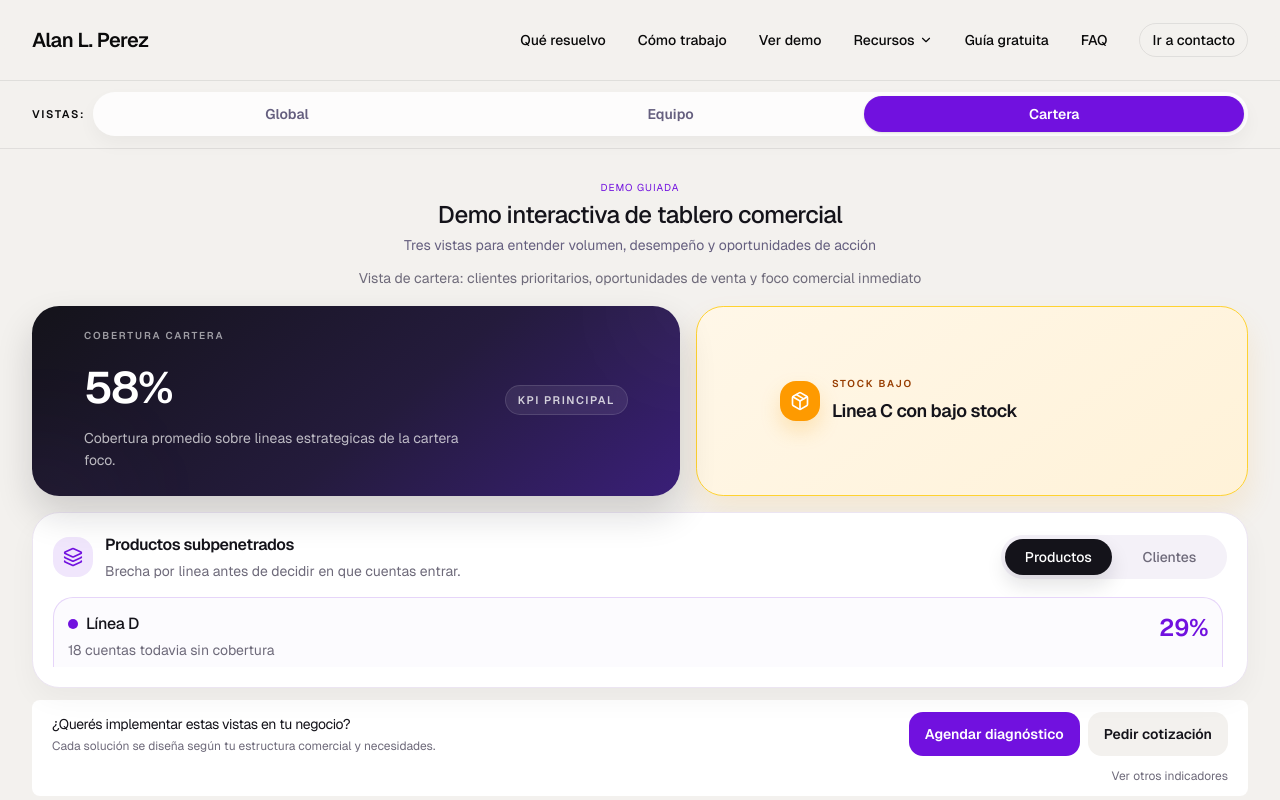
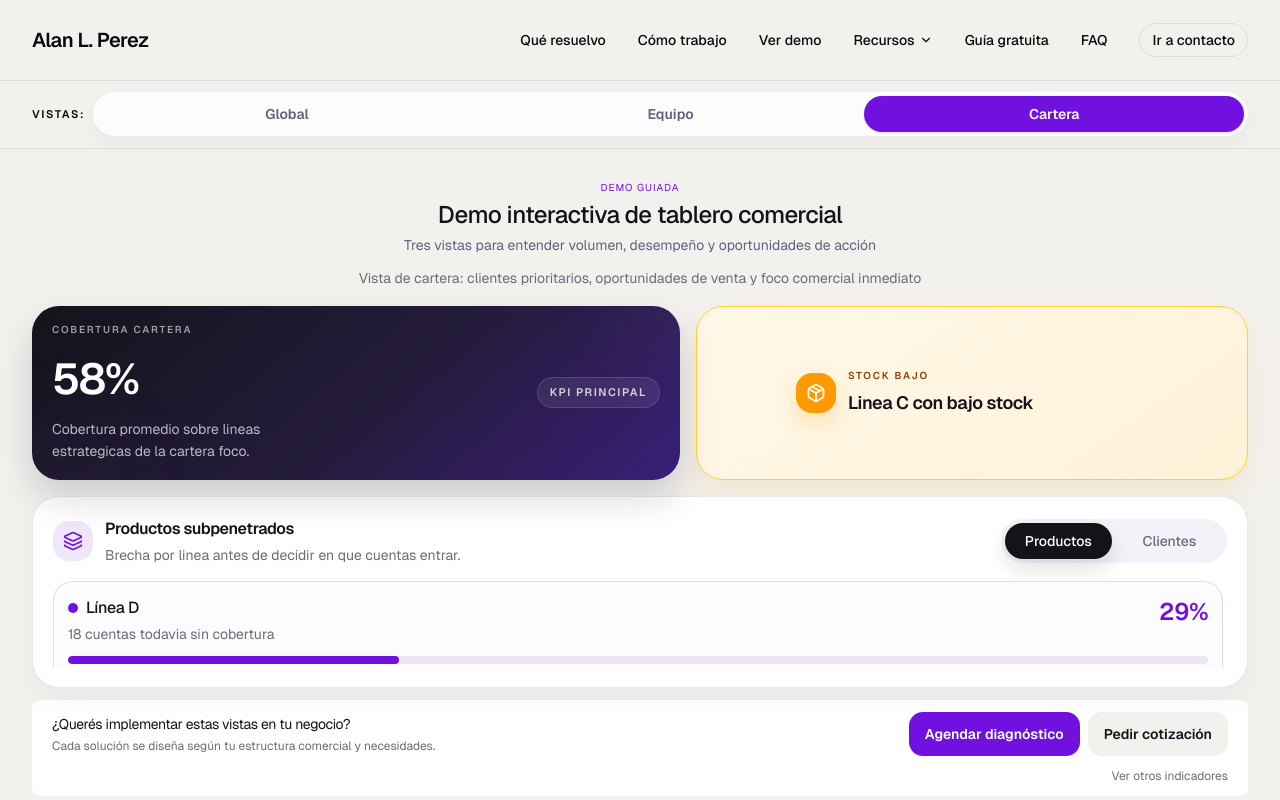
Before and after one commit to AluenIriarte/WebPage, a React (Vite) app: page /demo-dashboard in a window 1280 px wide. Both pictures are taken after a click on the button "Cartera". Shown: the top 800 px of the page. Built offline with nearby package versions, Linux system fonts and the light colour scheme.

Commit message:
Tighten demo portfolio header spacing

```diff
--- a/src/app/pages/DemoDashboard.tsx
+++ b/src/app/pages/DemoDashboard.tsx
@@ -735,14 +735,14 @@ function VendedoresView() {
   return (
     <div className="flex h-full min-h-0 flex-col gap-4">
       <div className="grid shrink-0 gap-4 xl:grid-cols-[minmax(0,1.08fr)_minmax(0,0.92fr)]">
-        <section className="relative overflow-hidden rounded-[1.7rem] bg-[linear-gradient(140deg,#14131A_0%,#241B3C_55%,#3A1F78_100%)] p-4 text-white shadow-[0_18px_36px_rgba(20,19,26,0.16)]">
+        <section className="relative overflow-hidden rounded-[1.7rem] bg-[linear-gradient(140deg,#14131A_0%,#241B3C_55%,#3A1F78_100%)] px-5 py-4 text-white shadow-[0_18px_36px_rgba(20,19,26,0.16)]">
           <div className="absolute right-[-3.5rem] top-[-3rem] h-24 w-24 rounded-full bg-white/8 blur-3xl" />
           <div className="absolute bottom-[-4rem] left-[-2rem] h-20 w-20 rounded-full bg-[#9E6BFF]/18 blur-3xl" />
-          <div className="relative flex min-h-[9.75rem] items-center">
-            <div className="mx-auto flex w-full max-w-[34rem] items-center justify-between gap-6">
-              <div className="text-left">
+          <div className="relative flex min-h-[8.75rem] items-center">
+            <div className="flex w-full items-center justify-between gap-8">
+              <div className="max-w-[18rem] text-left">
                 <p className="text-[10px] font-semibold uppercase tracking-[0.18em] text-white/58">Cobertura cartera</p>
-                <div className="mt-3 text-[2.75rem] font-semibold tracking-[-0.04em]">{averageCoverage}%</div>
+                <div className="mt-2.5 text-[2.7rem] font-semibold tracking-[-0.04em]">{averageCoverage}%</div>
                 <p className="mt-1.5 max-w-md text-sm leading-relaxed text-white/70">
                   Cobertura promedio sobre lineas estrategicas de la cartera foco.
                 </p>
@@ -754,9 +754,9 @@ function VendedoresView() {
           </div>
         </section>
 
-        <section className="rounded-[1.7rem] border border-amber-300 bg-[linear-gradient(145deg,#FFF7E8_0%,#FFF2D8_100%)] p-4 shadow-[0_16px_30px_rgba(245,158,11,0.12)]">
-          <div className="flex min-h-[9.75rem] items-center">
-            <div className="mx-auto flex w-full max-w-[24rem] items-center gap-3">
+        <section className="rounded-[1.7rem] border border-amber-300 bg-[linear-gradient(145deg,#FFF7E8_0%,#FFF2D8_100%)] px-5 py-4 shadow-[0_16px_30px_rgba(245,158,11,0.12)]">
+          <div className="flex min-h-[8.75rem] items-center justify-center">
+            <div className="flex w-full max-w-[22rem] items-center gap-3">
               <div className="flex h-10 w-10 shrink-0 items-center justify-center rounded-2xl bg-amber-500 text-white shadow-[0_10px_20px_rgba(245,158,11,0.22)]">
                 <Package className="h-5 w-5" />
               </div>
```
